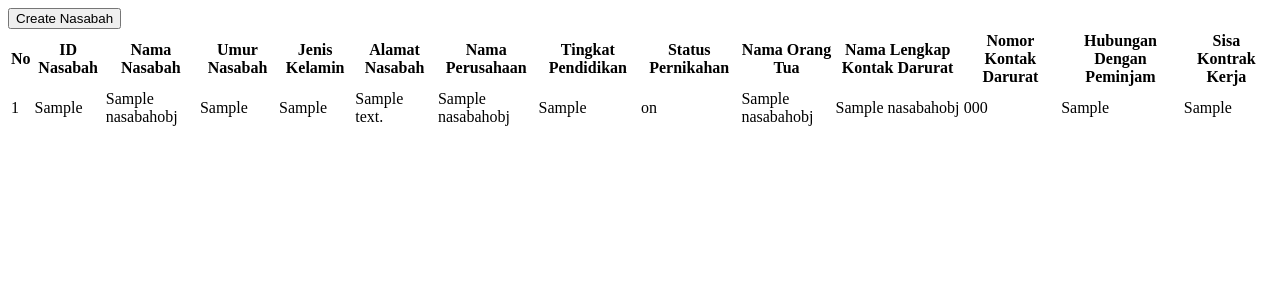
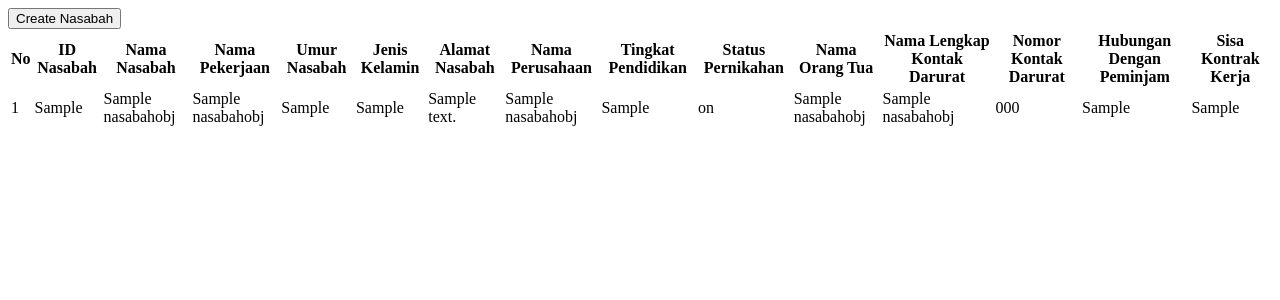
Before and after one commit to Shadowman1205/DEADLINE-4_KELOMPOK-16, a Django app: template losikbank/uang/templates/nasabah/read_nasabah.html in a window 1280 px wide. Shown: the top 300 px of the page. Run offline with Django 4.2, Linux system fonts and the light colour scheme; the template is opened without the code that fills it: most values are stand-ins (such as "Sample title", 1, 10 or a date in 2020).

Commit message:
Update read_nasabah.html

```diff
--- a/losikbank/uang/templates/nasabah/read_nasabah.html
+++ b/losikbank/uang/templates/nasabah/read_nasabah.html
@@ -13,6 +13,7 @@
                 <th>No</th>
                 <th>ID Nasabah</th>
                 <th>Nama Nasabah</th>
+                <th>Nama Pekerjaan</th>
                 <th>Umur Nasabah</th>
                 <th>Jenis Kelamin</th>
                 <th>Alamat Nasabah</th>
@@ -35,6 +36,7 @@
                 <td>{{ forloop.counter }}</td>
                 <td>{{ i.id_nasabah }}</td>
                 <td>{{ i.nama_nasabah }}</td>
+                <td>{{ i.nama_pekerjaan }}</td>
                 <td>{{ i.umur_nasabah }}</td>
                 <td>{{ i.jenis_kelamin }}</td>
                 <td>{{ i.alamat_nasabah }}</td>
```
